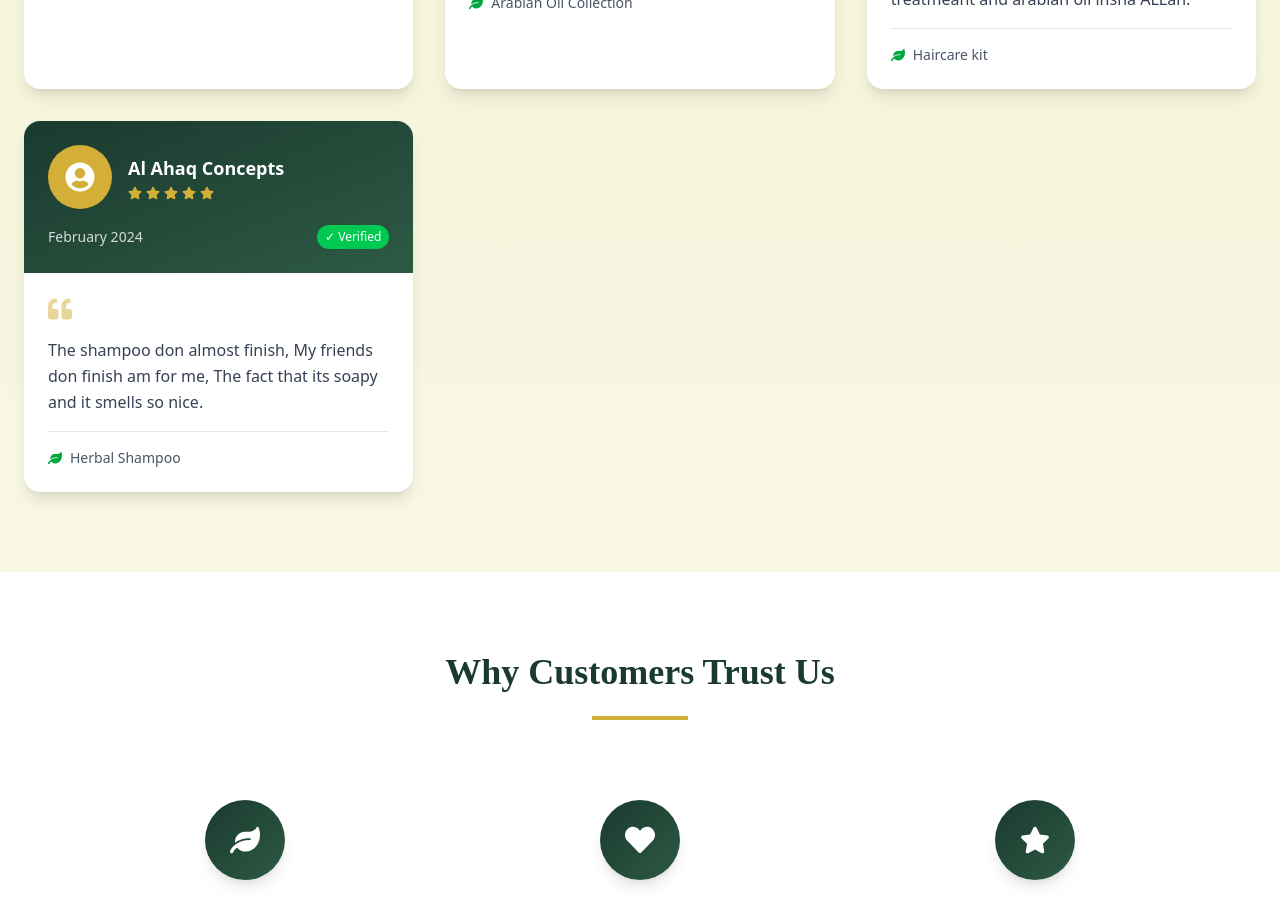
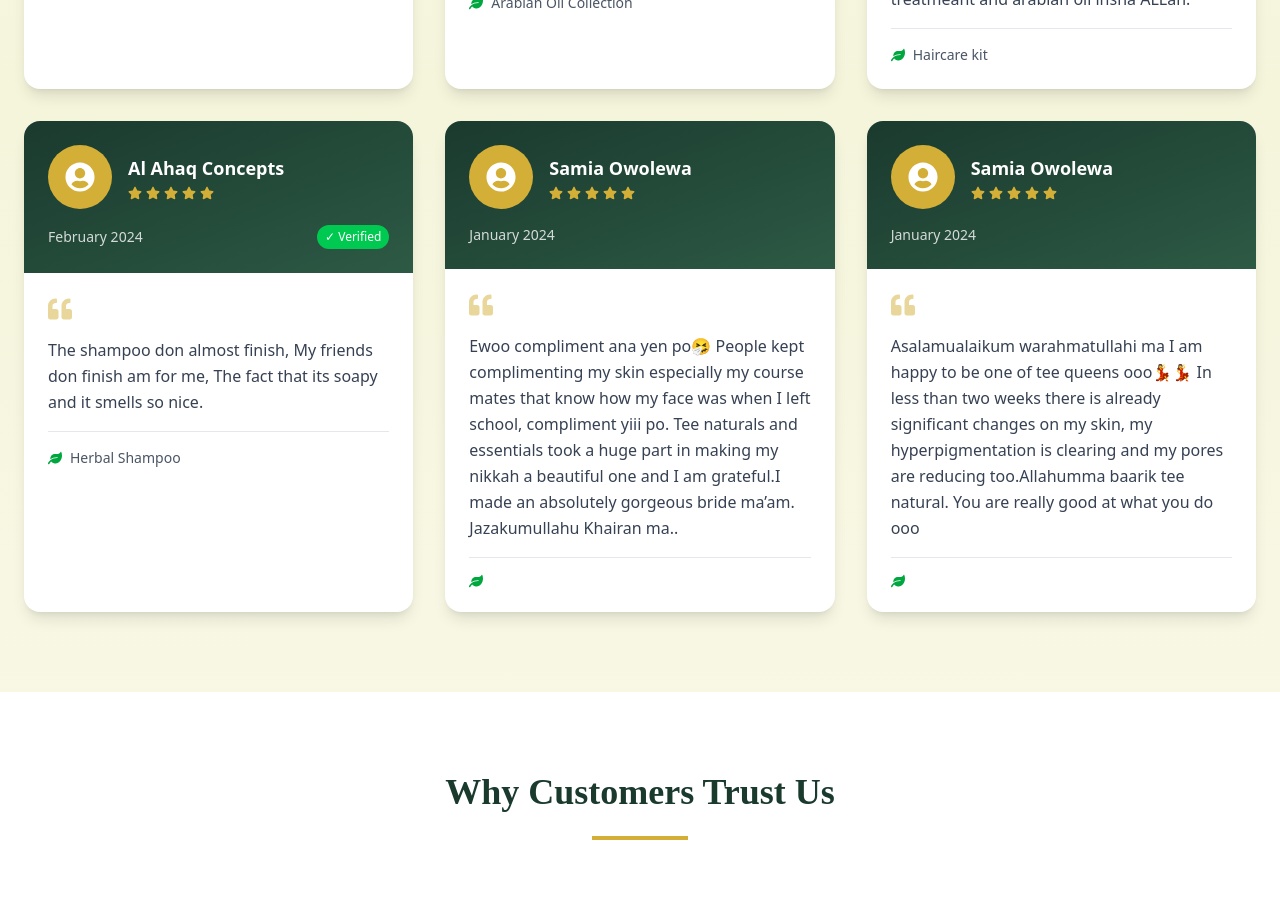
Before and after one commit to Tembogs/TeeNaturals, a React (Vite) app: page /reviews in a window 1280 px wide. Shown: the part 2260-3160 px from the top of the page. Built offline with nearby package versions, Linux system fonts and the light colour scheme.

Commit message:
Add new reviews to ReviewsPage for enhanced customer feedback

```diff
--- a/src/pages/Reviews.jsx
+++ b/src/pages/Reviews.jsx
@@ -104,6 +104,22 @@ const ReviewsPage = () => {
         review: "The shampoo don almost finish, My friends don finish am for me, The fact that its soapy and it smells so nice.",
         product: "Herbal Shampoo",
         verified: true
+    },
+    {
+        id: 11,
+        name: "Samia Owolewa",
+        image: "/api/placeholder/400/400",
+        rating: 5,
+        date: "January 2024",
+        review:  "Ewoo compliment ana yen po🤧 People kept complimenting my skin especially my course mates that know how my face was when I left school, compliment yiii po.  Tee naturals and essentials took a huge part in making my nikkah a beautiful one and I am grateful.I made an absolutely gorgeous bride ma’am.  Jazakumullahu Khairan ma.."
+    },
+    {
+        id: 12,
+        name: "Samia Owolewa",
+        image: "/api/placeholder/400/400",
+        rating: 5,
+        date: "January 2024",
+        review: "Asalamualaikum warahmatullahi ma I am happy to be one of tee queens ooo💃💃 In less than two weeks there is already significant changes on my skin, my hyperpigmentation is clearing and my pores are reducing too.Allahumma baarik tee natural. You are really good at what you do ooo"
     }
   ]);
 
```
